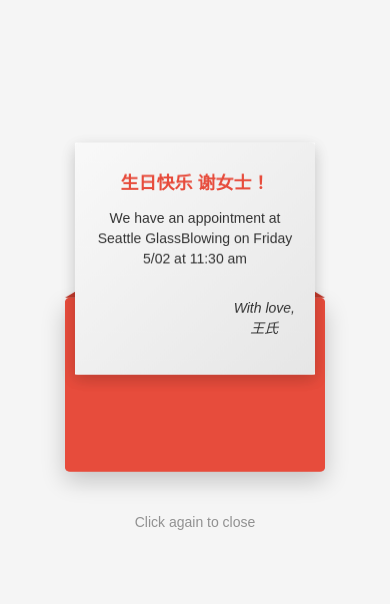
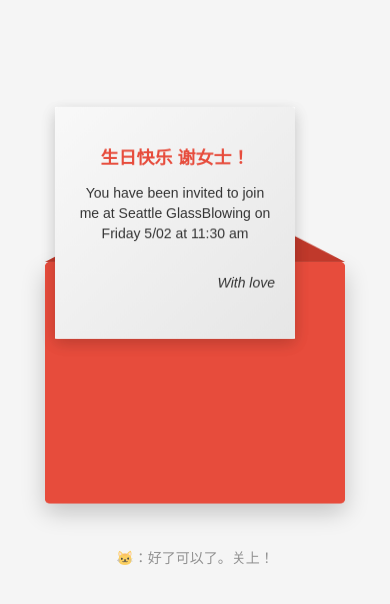
Before and after one commit to Teptnologic/birthday-2025, a plain HTML site: page index.html in a window 390 px wide. Both pictures are taken after a click on the element 195 px from the left and 404 px from the top of the page. Drawn offline with Linux system fonts and the light colour scheme.

Commit message:
fix style, add text

```diff
--- a/index.html
+++ b/index.html
@@ -23,12 +23,12 @@
                 </div>
                 <div class="card-inside">
                     <h2>生日快乐 谢女士！</h2>
-                    <p>We have an appointment at Seattle GlassBlowing on Friday 5/02 at 11:30 am</p>
-                    <p class="signature">With love,<br>王氏</p>
+                    <p>You have been invited to join me at Seattle GlassBlowing on Friday 5/02 at 11:30 am</p>
+                    <p class="signature">With love</p>
                 </div>
             </div>
         </div>
-        <div class="instructions">Click on the envelope to open</div>
+        <div class="instructions">🐱：点开看看！啊！</div>
     </div>
     <script src="script.js"></script>
 </body>
--- a/script.js
+++ b/script.js
@@ -9,9 +9,9 @@
 
         // Update instructions text based on envelope state
         if (envelope.classList.contains('open')) {
-            instructions.textContent = 'Click again to close';
+            instructions.textContent = '🐱：好了可以了。关上！';
         } else {
-            instructions.textContent = 'Click on the envelope to open';
+            instructions.textContent = '🐱：点开看看！啊！';
         }
     });
 });
--- a/styles.css
+++ b/styles.css
@@ -204,8 +204,8 @@
 /* Responsive adjustments */
 @media (max-width: 400px) {
     .envelope {
-        width: 260px;
-        height: 180px;
+        width: 300px;
+        height: 250px;
     }
 
     .card {
```
